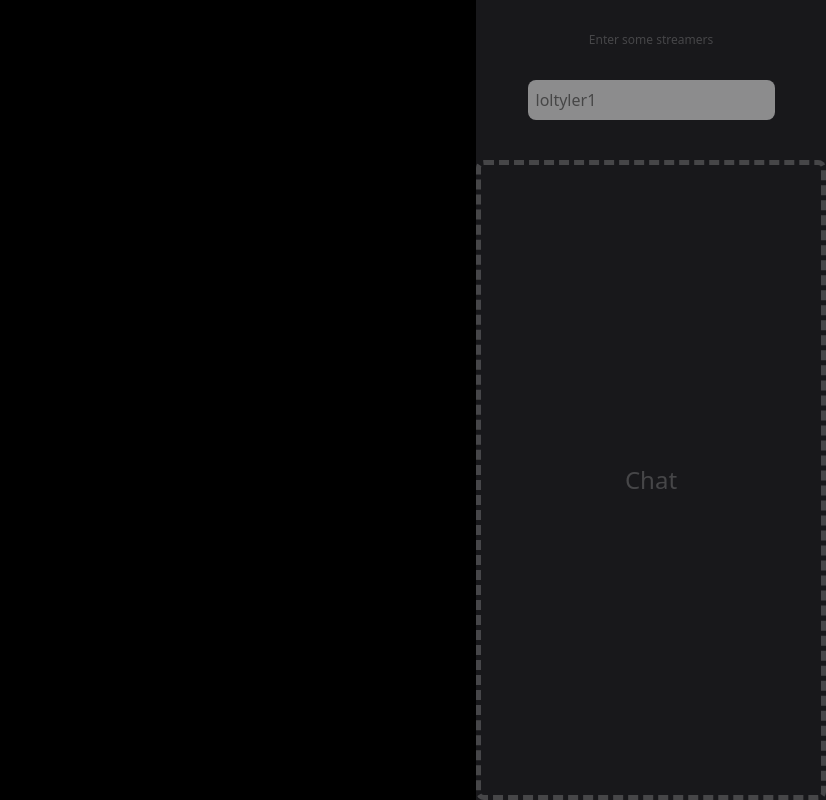
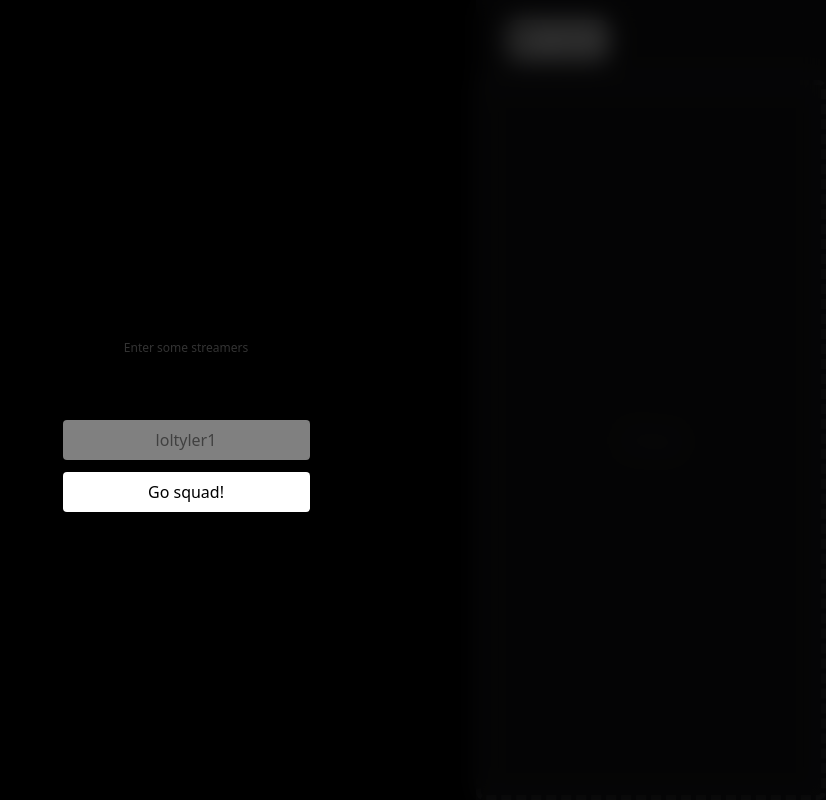
Before and after one commit to emigrek/twitch-squad, a Next.js app: page / in a window 1280 px wide. Shown: the whole page, without its empty margins (454-1280 px from the left). Built offline with nearby package versions, Linux system fonts and the light colour scheme.

Commit message:
layout edit

```diff
--- /dev/null
+++ b/atoms/creator.ts
@@ -0,0 +1,6 @@
+import { atom } from "recoil";
+
+export const creatorState = atom<boolean | null>({
+    key: 'creator',
+    default: true
+});
--- a/pages/Chat.tsx
+++ b/pages/Chat.tsx
@@ -19,7 +19,7 @@ function Chat() {
         )
     else
         return (
-            <div className="h-[80%] w-[350px] text-white/20 text-2xl flex items-center align-middle justify-center border-white/20 rounded-lg border-[0.35rem] border-dashed">
+            <div className="h-[90%] w-[350px] text-white/20 text-2xl flex items-center align-middle justify-center border-white/20 rounded-lg border-[0.35rem] border-dashed">
                 Chat
             </div>
         )
--- a/pages/Create.tsx
+++ b/pages/Create.tsx
@@ -2,19 +2,30 @@ import React, { useState, useEffect } from 'react'
 import { useRecoilValue, useSetRecoilState } from "recoil";
 import { squadState } from "../atoms/squad";
 import { chatState } from "../atoms/chat";
+import { creatorState } from '../atoms/creator';
+
 import UserChip from './UserChip';
 
 function Create() {
   const [input, setInput] = useState('');
+
   const squad = useRecoilValue(squadState);
+  const creator = useRecoilValue(creatorState);
 
   const setSquad = useSetRecoilState(squadState);
   const setChat = useSetRecoilState(chatState);
+  const setCreator = useSetRecoilState(creatorState);
 
   const handleChange: React.ChangeEventHandler = (e: React.ChangeEvent) => {
     const target = e.target as HTMLInputElement;
     const value = target.value;
     setInput(value);
+  }
+
+  const handleSubmit = () => {
+    if(!squad.length) return;
+    setInput('');
+    setCreator(!creator);
   }
 
   const handleChipClick = (twitchId: string) => {
@@ -39,8 +50,9 @@ function Create() {
   }, [squad]);
 
   return (
-    <div className="flex flex-col">
-      <div className="px-2 py-5">
+    <div className="w-full absolute z-10 bg-black/80 backdrop-blur-md h-full flex items-center align-middle justify-center">
+      <div className='flex flex-col space-y-3 bg-black/50 p-4 rounded-lg'>
+        <div className="px-2 py-10">
           <div className="flex flex-row items-center align-middle justify-center space-x-3 w-full">
             {
               squad.length ? squad.map((user) => (
@@ -49,10 +61,10 @@ function Create() {
             }
           </div>
         </div>
-      <div className="flex flex-row rounded-md">
-        <div className='w-full flex items-center p-2 rounded-lg bg-white/50 text-black' >
+        <div className="flex flex-col rounded-md">
+          <div className='w-full flex items-center rounded p-2 bg-white/50 text-black' >
               <input
-            className="bg-transparent outline-none placeholder:text-black/50"
+                className="bg-transparent w-full text-center outline-none placeholder:text-black/50"
                 value={input}
                 placeholder="loltyler1"
                 onChange={handleChange}
@@ -60,6 +72,8 @@ function Create() {
               />
           </div>
         </div>
+        <div onClick={handleSubmit} className="cursor-pointer text-center rounded px-4 py-2 font-medium bg-white select-none">Go squad!</div>
+      </div>
     </div>
   )
 }
--- a/pages/Navbar.tsx
+++ b/pages/Navbar.tsx
@@ -1,17 +1,20 @@
 import React from 'react'
-import { ChatBubbleOvalLeftEllipsisIcon } from '@heroicons/react/24/solid'
+import { ChatBubbleOvalLeftEllipsisIcon, SquaresPlusIcon } from '@heroicons/react/24/solid'
 
 import { useRecoilValue, useSetRecoilState } from "recoil";
 import { squadState } from "../atoms/squad";
 import { chatState } from "../atoms/chat";
 import Select from './Select';
 import NavbarItem from './NavbarItem';
-import Create from './Create';
+import { creatorState } from '../atoms/creator';
 
 function Navbar() {
     const squad = useRecoilValue(squadState);
     const chat = useRecoilValue(chatState);
+    const creator = useRecoilValue(creatorState);
+
     const setChat = useSetRecoilState(chatState);
+    const setCreator = useSetRecoilState(creatorState);
 
     const options = squad.map((twitchId) => ({ value: twitchId, label: twitchId }));
 
@@ -20,11 +23,14 @@ function Navbar() {
     }
 
     return (
-        <div className="h-[20%] bg-[#18181b] w-full flex flex-col items-center align-middle justify-between text-white px-4">
-            <Create/>
+        <div className="h-[10%] bg-[#18181b] w-full px-8 flex flex-row items-center align-middle justify-between text-white">
+            <NavbarItem onClick={() => setCreator(!creator) }>
+                <SquaresPlusIcon className="h-5 w-5" />
+                <div className='font-medium'>Creator</div>
+            </NavbarItem>
             { chat ? (
                 <NavbarItem>
-                    <ChatBubbleOvalLeftEllipsisIcon className="h-5 w-5 text-white" />
+                    <ChatBubbleOvalLeftEllipsisIcon className="h-5 w-5" />
                     <Select options={options} onChange={handleSquadChange}/>
                 </NavbarItem>
             ) : null }
--- a/pages/NavbarItem.tsx
+++ b/pages/NavbarItem.tsx
@@ -2,7 +2,7 @@ import React from 'react'
 
 function NavbarItem({ children, onClick } : { children: React.ReactNode, onClick?: () => void  }) {
     return (
-        <div className="flex items-center align-middle p-5 space-x-2 rounded-lg select-none cursor-pointer" onClick={onClick}>
+        <div className="flex items-center space-x-2 align-middle select-none cursor-pointer my-5 text-black bg-white rounded-lg p-2" onClick={onClick}>
             {children}
         </div>
     )
--- a/pages/Select.tsx
+++ b/pages/Select.tsx
@@ -7,7 +7,7 @@ type Option = {
 
 function Select(props: { options: Option[], onChange: (e: React.ChangeEvent<HTMLSelectElement>) => void }) {
   return (
-    <select onChange={props.onChange} className="font-medium cursor-pointer text-center outline-none text-white bg-transparent focus:bg-black rounded-md">
+    <select onChange={props.onChange} className="font-medium cursor-pointer text-center outline-none bg-transparent focus:bg-black focus:text-white rounded-md">
       {
         props.options?.map((option: Option) => (
           <option key={option.value} value={option.value}>{option.label}</option>
--- a/pages/UserChip.tsx
+++ b/pages/UserChip.tsx
@@ -4,7 +4,7 @@ function UserChip(props: { twitchId: string, onClick: (twitchid: string) => void
   return (
     <div onClick={() => {
       props.onClick(props.twitchId)
-    }} key={props.twitchId} className="cursor-pointer hover:bg-red-900 font-medium text-black transition-colors p-3 text-sm bg-white rounded-lg">{props.twitchId}</div>
+    }} key={props.twitchId} className="cursor-pointer hover:bg-red-900 font-medium text-black transition-colors p-3 text-sm bg-white rounded">{props.twitchId}</div>
   )
 }
 
--- a/pages/_app.tsx
+++ b/pages/_app.tsx
@@ -1,5 +1,6 @@
 import "../styles/globals.css";
 import React from 'react';
+import Head from 'next/head'
 import {
   RecoilRoot
 } from 'recoil';
@@ -8,10 +9,16 @@ import type { AppProps } from 'next/app'
 
 export default function App({ Component, pageProps }: AppProps) {
   return (
-    <div className='bg-black overflow-x-hidden m-0 p-0'>
-      <RecoilRoot>
-        <Component {...pageProps} />
-      </RecoilRoot>
+    <div>
+      <Head>
+        <title>Twitch Squad</title>
+      </Head>
+      <div className='bg-black overflow-x-hidden m-0 p-0'>
+        <RecoilRoot>
+          <Component {...pageProps} />
+        </RecoilRoot>
+      </div>
     </div>
+
   )
 }
--- a/pages/index.tsx
+++ b/pages/index.tsx
@@ -2,9 +2,16 @@ import Chat from './Chat';
 import Navbar from './Navbar';
 import Squad from "./Squad";
 
+import { useRecoilValue } from "recoil";
+import { creatorState } from "../atoms/creator";
+import Create from './Create';
+
 function Home() {
+  const creator = useRecoilValue(creatorState);
+
   return (
     <div className="w-screen h-screen flex items-center align-middle justify-between gap-0">
+      { creator ? (<Create/>) : null }
       <div className="w-full h-screen flex flex-wrap justify-between">
         <Squad/>
       </div>
--- a/tsconfig.json
+++ b/tsconfig.json
@@ -29,7 +29,7 @@
     "**/*.ts",
     "**/*.tsx",
     ".next/types/**/*.ts"
-  ],
+, "pages/_app.jsx"  ],
   "exclude": [
     "node_modules"
   ]
```
Lines whose indentation alone changed are shown as unchanged.
